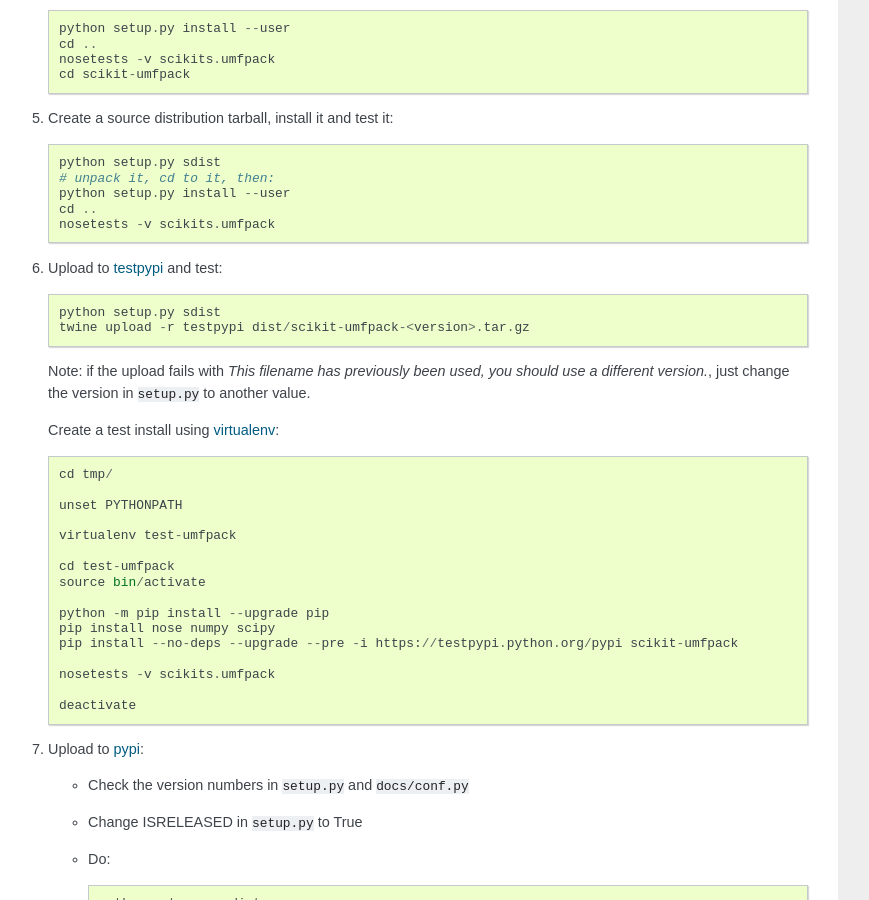
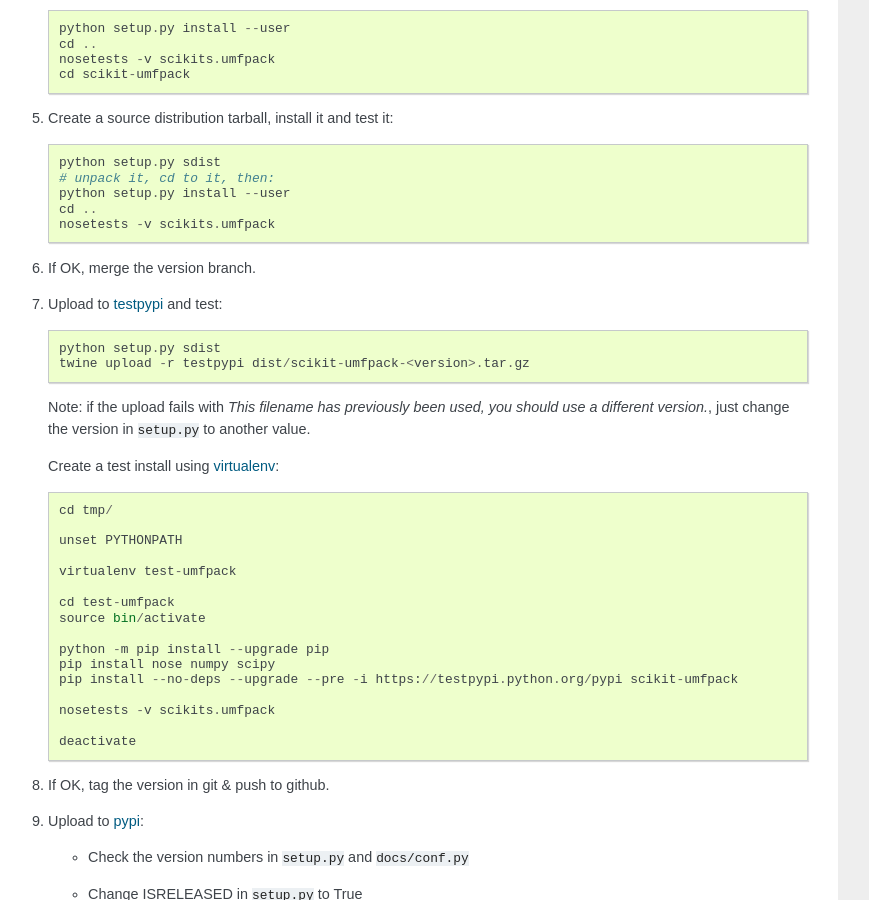
Before and after one commit to scikit-umfpack/scikit-umfpack, a Sphinx documentation site: the page built from docs/release.rst, in a window 1280 px wide and 900 px high, scrolled down 971 px. Shown: the whole window, without its empty margins (22-891 px from the left). Built offline with Sphinx 7.4.7, drawn with Linux system fonts in a browser that asks for light colours.

Commit message:
MAINT: update docs/release.rst to remind version branch merge

```diff
--- a/docs/release.rst
+++ b/docs/release.rst
@@ -66,6 +66,8 @@ Release Tasks
      cd ..
      nosetests -v scikits.umfpack
 
+#. If OK, merge the version branch.
+
 #. Upload to `testpypi`_ and test::
 
      python setup.py sdist
@@ -94,6 +96,8 @@ Release Tasks
 
      deactivate
 
+#. If OK, tag the version in git & push to github.
+
 #. Upload to `pypi`_:
 
    - Check the version numbers in ``setup.py`` and ``docs/conf.py``
```
